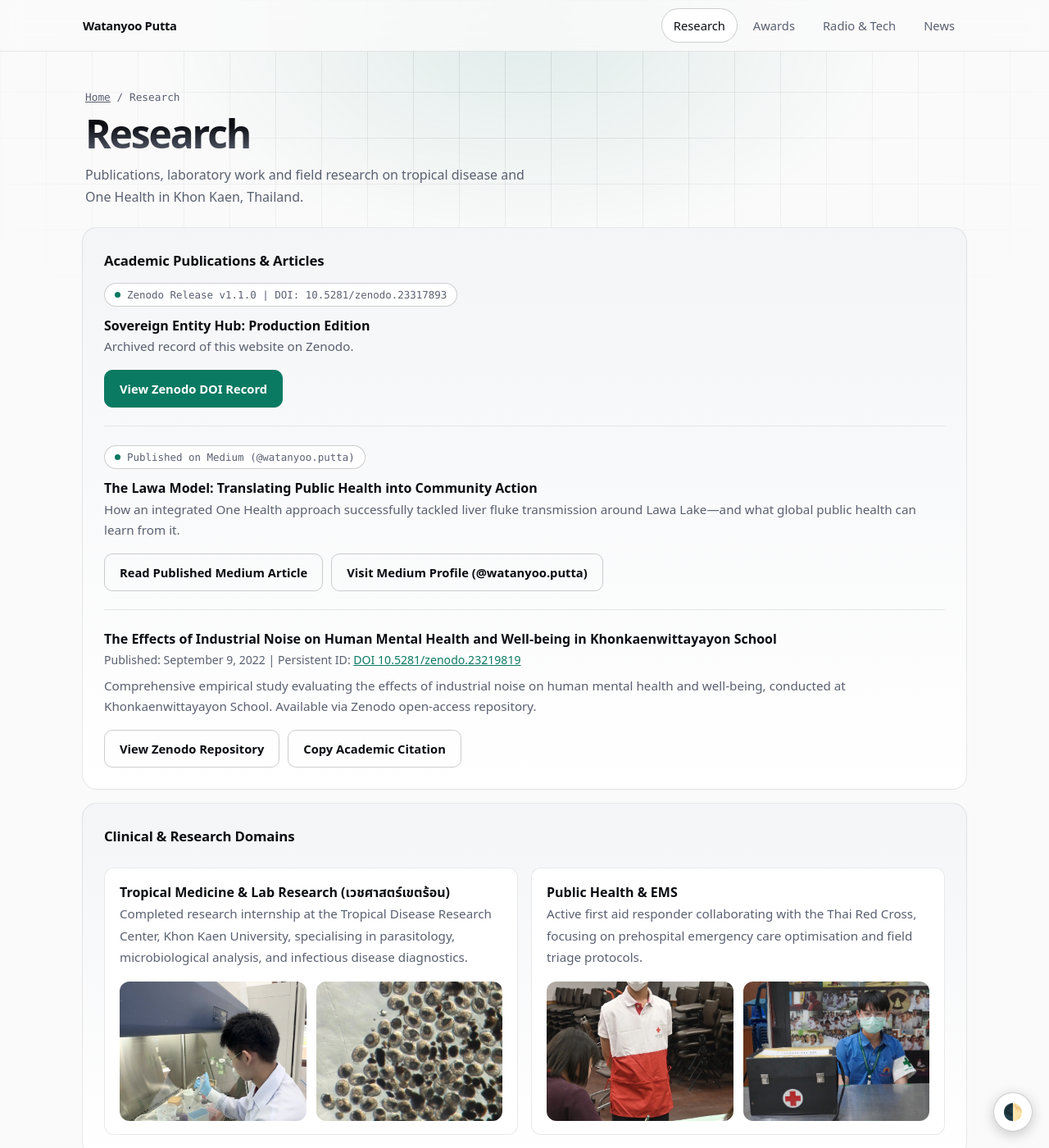
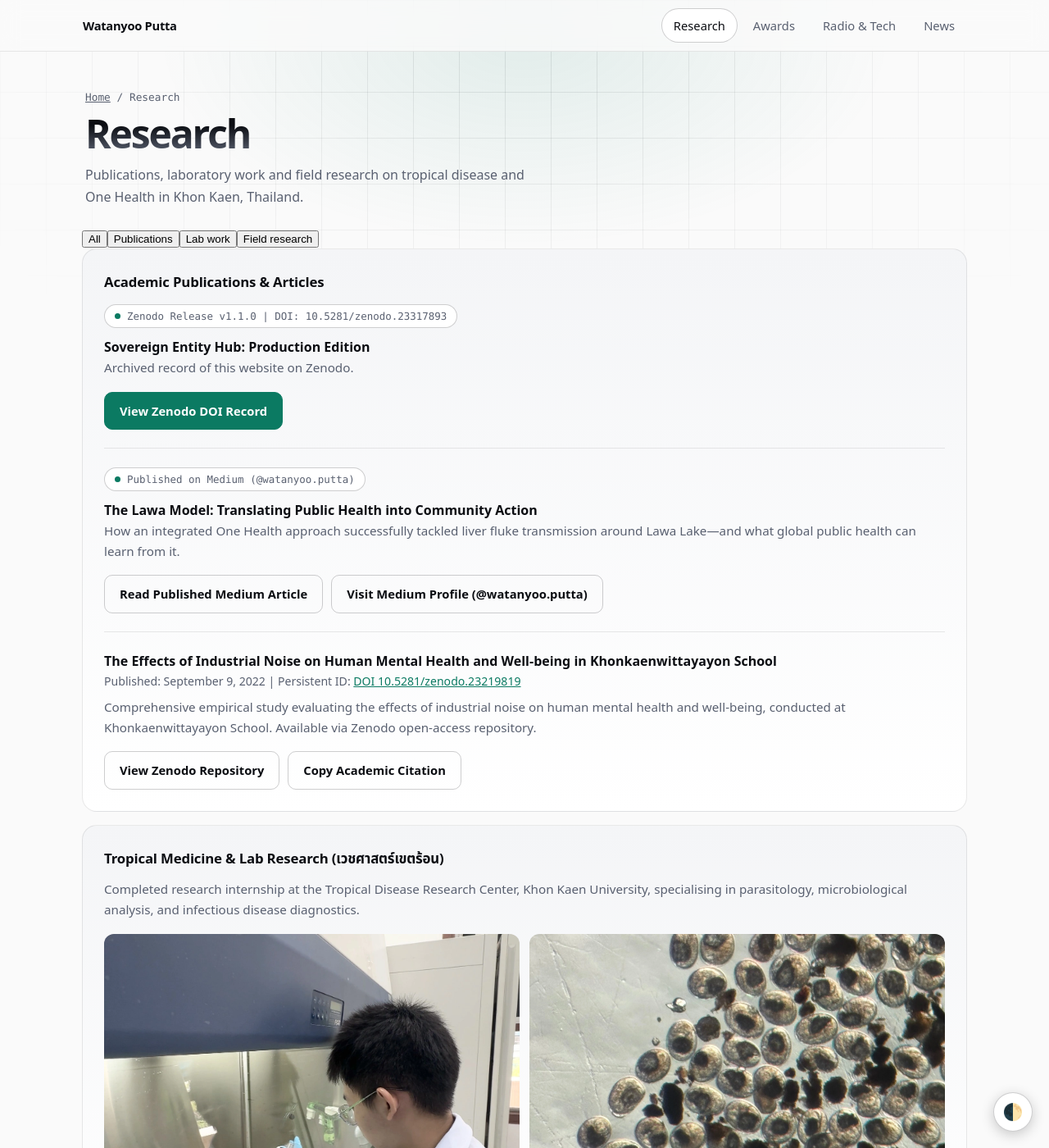
Before and after one commit to WatanyooPutta/WatanyooPutta.github.io, a Jekyll site: the page built from research.html, in a window 1280 px wide and 1400 px high. Shown: the whole window at 82% size. Built offline with Jekyll 4.4.1, drawn with Linux system fonts in a browser that asks for light colours.

Commit message:
Add files via upload

```diff
--- a/research.html
+++ b/research.html
@@ -11,21 +11,19 @@
   <h1>Research</h1>
   <p>Publications, laboratory work and field research on tropical disease and One Health in Khon Kaen, Thailand.</p>
 </header>
+<div class="filters" role="group" aria-label="Filter research"><button type="button" class="on" data-f="all" aria-pressed="true">All</button><button type="button" data-f="pubs" aria-pressed="false">Publications</button><button type="button" data-f="lab" aria-pressed="false">Lab work</button><button type="button" data-f="field" aria-pressed="false">Field research</button></div>
 <main id="main" class="grid">
-<section class="card s3"><h2>Academic Publications &amp; Articles</h2><ul class="list">
+<section class="card s3" data-cat="pubs"><h2>Academic Publications &amp; Articles</h2><ul class="list">
 <li><span class="chip badge"><i class="dot"></i>Zenodo Release v1.1.0 | DOI: 10.5281/zenodo.23317893</span><br><strong>Sovereign Entity Hub: Production Edition</strong><p class="muted">Archived record of this website on Zenodo.</p><div class="btns"><a class="btn" href="https://doi.org/10.5281/zenodo.23317893" target="_blank" rel="noopener noreferrer">View Zenodo DOI Record</a></div></li>
 <li><span class="chip badge"><i class="dot"></i>Published on Medium (@watanyoo.putta)</span><br><strong>The Lawa Model: Translating Public Health into Community Action</strong><p class="muted">How an integrated One Health approach successfully tackled liver fluke transmission around Lawa Lake—and what global public health can learn from it.</p><div class="btns"><a class="btn alt" href="https://medium.com/@watanyoo.putta/the-lawa-model-translating-public-health-into-community-action-5eba53f3502e?sharedUserId=watanyoo.putta" target="_blank" rel="noopener noreferrer">Read Published Medium Article</a><a class="btn alt" href="https://medium.com/@watanyoo.putta" target="_blank" rel="noopener noreferrer">Visit Medium Profile (@watanyoo.putta)</a></div></li>
 <li><strong>The Effects of Industrial Noise on Human Mental Health and Well-being in Khonkaenwittayayon School</strong><p class="small">Published: September 9, 2022 | Persistent ID: <a href="https://doi.org/10.5281/zenodo.23219819">DOI 10.5281/zenodo.23219819</a></p><p class="muted" style="margin-top:8px">Comprehensive empirical study evaluating the effects of industrial noise on human mental health and well-being, conducted at Khonkaenwittayayon School. Available via Zenodo open-access repository.</p><div class="btns"><a class="btn alt" href="https://zenodo.org/records/23219819" target="_blank" rel="noopener noreferrer">View Zenodo Repository</a><button class="btn alt" type="button" id="cite">Copy Academic Citation</button></div></li></ul></section>
-<section class="card s3"><h2>Clinical &amp; Research Domains</h2><div class="two">
-<div class="item"><strong>Tropical Medicine &amp; Lab Research (เวชศาสตร์เขตร้อน)</strong><span class="muted">Completed research internship at the Tropical Disease Research Center, Khon Kaen University, specialising in parasitology, microbiological analysis, and infectious disease diagnostics.</span>
-<div class="pics"><button class="zoom" type="button"><img src="{{ '/assets/images/IMG_0340.webp' | relative_url }}" width="1290" height="2269" loading="lazy" decoding="async" alt="Watanyoo Putta pipetting in a biosafety cabinet during cell culture work"></button><button class="zoom" type="button"><img src="{{ '/assets/images/IMG_9597.webp' | relative_url }}" width="1932" height="2576" loading="lazy" decoding="async" alt="Opisthorchis viverrini metacercariae under a microscope"></button></div></div>
-<div class="item"><strong>Public Health &amp; EMS</strong><span class="muted">Active first aid responder collaborating with the Thai Red Cross, focusing on prehospital emergency care optimisation and field triage protocols.</span>
-<div class="pics"><button class="zoom" type="button"><img src="{{ '/assets/images/IMG_4183.webp' | relative_url }}" width="1338" height="1557" loading="lazy" decoding="async" alt="Watanyoo Putta in a Thai Red Cross volunteer apron at a registration table"></button><button class="zoom" type="button"><img src="{{ '/assets/images/MEW00545.webp' | relative_url }}" width="2576" height="1712" loading="lazy" decoding="async" alt="Watanyoo Putta at a school first aid station with a first aid kit"></button></div></div></div></section>
-<section class="card s3"><h2>Field Research: The Lawa Model</h2><p class="muted">On-the-ground epidemiological fieldwork and community health engagement integrating rigorous academic research with active local intervention strategies.</p>
+<section class="card s3" data-cat="lab"><h2>Tropical Medicine &amp; Lab Research (เวชศาสตร์เขตร้อน)</h2><p class="muted">Completed research internship at the Tropical Disease Research Center, Khon Kaen University, specialising in parasitology, microbiological analysis, and infectious disease diagnostics.</p>
+<div class="pics"><button class="zoom" type="button"><img src="{{ '/assets/images/IMG_0340.webp' | relative_url }}" width="1290" height="2269" loading="lazy" decoding="async" alt="Watanyoo Putta pipetting in a biosafety cabinet during cell culture work"></button><button class="zoom" type="button"><img src="{{ '/assets/images/IMG_9597.webp' | relative_url }}" width="1932" height="2576" loading="lazy" decoding="async" alt="Opisthorchis viverrini metacercariae under a microscope"></button></div></section>
+<section class="card s3" data-cat="field"><h2>Field Research: The Lawa Model</h2><p class="muted">On-the-ground epidemiological fieldwork and community health engagement integrating rigorous academic research with active local intervention strategies.</p>
 <div class="pics">
 <button class="zoom" type="button"><img src="{{ '/assets/images/IMG_3805.webp' | relative_url }}" width="1932" height="2576" loading="lazy" decoding="async" alt="Watanyoo Putta crouching beside a lake during the Lawa Model field visit"></button>
 <button class="zoom" type="button"><img src="{{ '/assets/images/IMG_3780.webp' | relative_url }}" width="1932" height="2576" loading="lazy" decoding="async" alt="Water buffalo beside a lake at the Lawa Model field site"></button>
 <button class="zoom" type="button"><img src="{{ '/assets/images/IMG_7083.webp' | relative_url }}" width="2000" height="1334" loading="lazy" decoding="async" alt="Participants at the Lawa Model GMS-One Health workshop outside Lawa Health Promoting Hospital"></button>
 <button class="zoom" type="button"><img src="{{ '/assets/images/IMG_3752.webp' | relative_url }}" width="1932" height="2576" loading="lazy" decoding="async" alt="Community food demonstration at a Lawa Model field site"></button></div></section>
-<section class="card s3"><h2>Khon Kaen Field Research &amp; Station Map</h2><p class="small">Interactive GIS telemetry and field study locations across Khon Kaen, Thailand.</p><div id="map" role="region" aria-label="Map of field research locations"></div><div class="tags"><span>Tropical Disease Research Center</span><span>SatFinder_KKN_KKW (E25ZVB)</span><span>Lawa Model Field Research Site</span></div></section>
+<section class="card s3" data-cat="field"><h2>Khon Kaen Field Research &amp; Station Map</h2><p class="small">Interactive GIS telemetry and field study locations across Khon Kaen, Thailand.</p><div id="map" role="region" aria-label="Map of field research locations"></div><div class="tags"><span>Tropical Disease Research Center</span><span>SatFinder_KKN_KKW (E25ZVB)</span><span>Lawa Model Field Research Site</span></div></section>
 </main>
--- a/sw.js
+++ b/sw.js
@@ -1,7 +1,7 @@
 const SHELL = 'shell-v4';          // bump this number to force every visitor to refresh
 const TILES = 'carto-tiles-v1';
 const MAX_TILES = 300;
-const PRECACHE = ['/', '/research/', '/awards/', '/radio/', '/news/', '/404.html', '/assets/css/style.css', '/assets/css/pages.css', '/assets/js/script.js', '/assets/images/IMG_9921-400.webp'];
+const PRECACHE = ['/', '/research/', '/emergency/', '/awards/', '/radio/', '/news/', '/404.html', '/assets/css/style.css', '/assets/css/pages.css', '/assets/js/script.js', '/assets/images/IMG_9921-400.webp'];
 
 self.addEventListener('install', (e) => {
   e.waitUntil(caches.open(SHELL).then((c) => Promise.allSettled(PRECACHE.map((u) => c.add(u)))));
```
Also changed, not shown: awards.html (+4 -7 lines), emergency.html (added, +26 -0 lines), index.html (+14 -15 lines), radio.html (+4 -9 lines).
